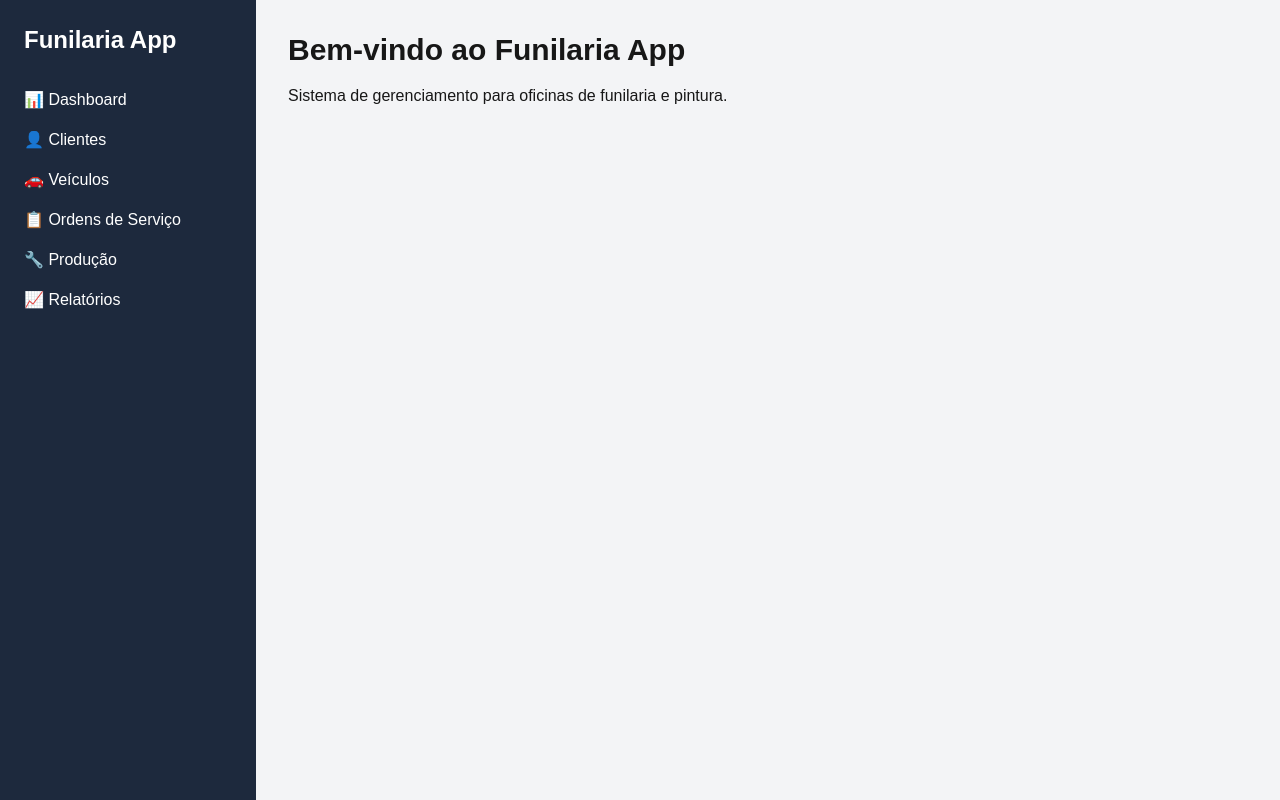
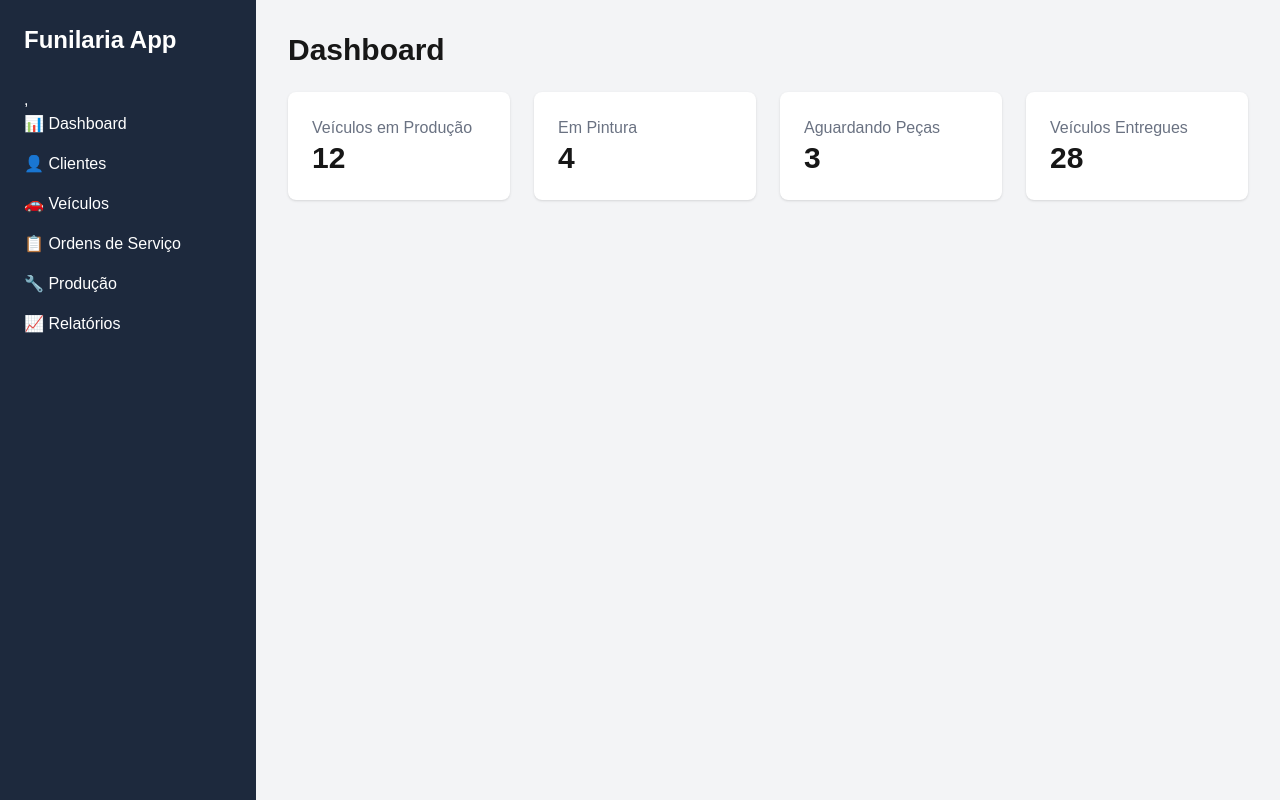
Before and after one commit to FabioCarlosMarques/funilaria-app, a Next.js app: page / in a window 1280 px wide. Built offline with nearby package versions, Linux system fonts and the light colour scheme.

Commit message:
Criação do novo Dashboard no arquivo page.tsx com cartões indicadores

```diff
--- a/app/page.tsx
+++ b/app/page.tsx
@@ -6,7 +6,7 @@
         <h1 className="text-2xl font-bold mb-8">
           Funilaria App
         </h1>
-
+,
         <nav>
           <ul className="space-y-4">
             <li>📊 Dashboard</li>
@@ -20,16 +20,49 @@
       </aside>
 
       {/* Conteúdo principal */}
-      <main className="flex-1 p-8 bg-gray-100">
-        <h2 className="text-3xl font-bold mb-4">
-          Bem-vindo ao Funilaria App
-        </h2>
+       <main className="flex-1 p-8 bg-gray-100">
+  <h2 className="text-3xl font-bold mb-6">
+    Dashboard
+  </h2>
 
-        <p>
-          Sistema de gerenciamento para oficinas de
-          funilaria e pintura.
-        </p>
-      </main>
+  <div className="grid grid-cols-1 md:grid-cols-2 lg:grid-cols-4 gap-6">
+    <div className="bg-white p-6 rounded-lg shadow">
+      <h3 className="text-gray-500">
+        Veículos em Produção
+      </h3>
+      <p className="text-3xl font-bold">
+        12
+      </p>
+    </div>
+
+    <div className="bg-white p-6 rounded-lg shadow">
+      <h3 className="text-gray-500">
+        Em Pintura
+      </h3>
+      <p className="text-3xl font-bold">
+        4
+      </p>
+    </div>
+
+    <div className="bg-white p-6 rounded-lg shadow">
+      <h3 className="text-gray-500">
+        Aguardando Peças
+      </h3>
+      <p className="text-3xl font-bold">
+        3
+      </p>
+    </div>
+
+    <div className="bg-white p-6 rounded-lg shadow">
+      <h3 className="text-gray-500">
+        Veículos Entregues
+      </h3>
+      <p className="text-3xl font-bold">
+        28
+      </p>
+    </div>
+  </div>
+       </main>
     </div>
   );
 }
```
